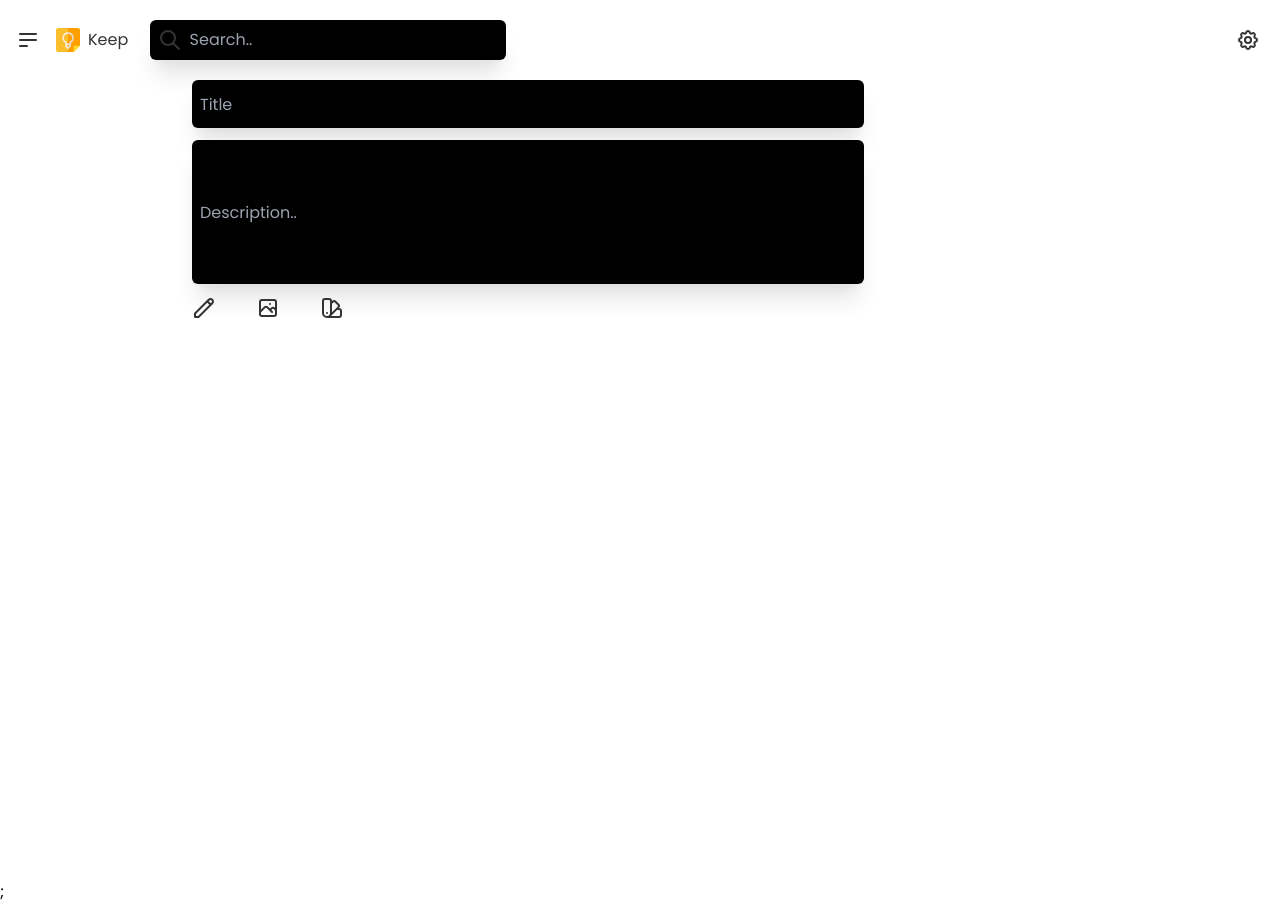
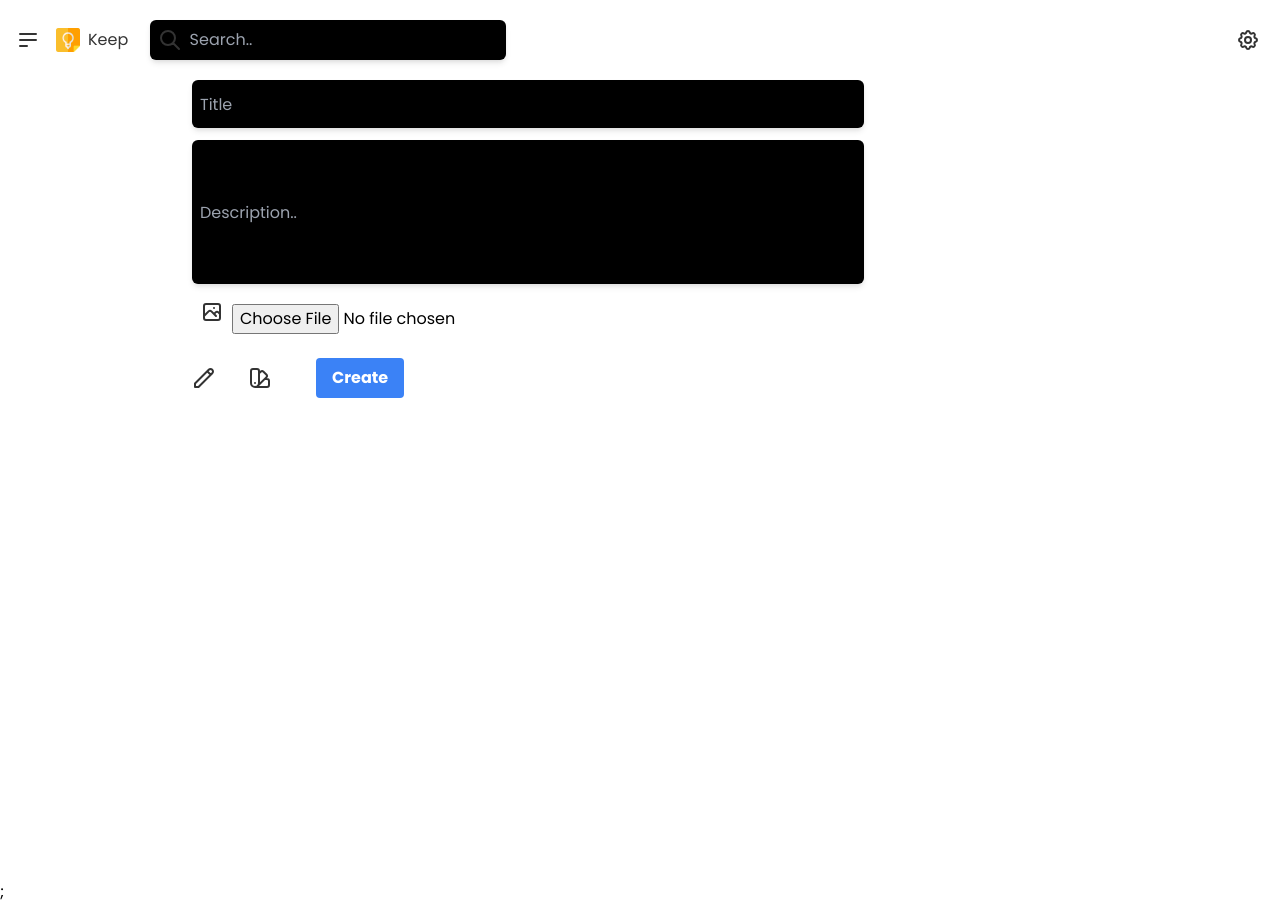
Before and after one commit to som-matrix/clone-google-keep, a React (Create React App) app in the folder client/: page / in a window 1280 px wide. Built offline with nearby package versions, Linux system fonts and the light colour scheme; no server answers.

Commit message:
Added the base64 image files and functionality

```diff
--- a/client/src/components/header.js
+++ b/client/src/components/header.js
@@ -49,7 +49,7 @@ const Header = ({ theme, setCurrentTheme, showMenu, setShowMenu }) => {
               <Search />
             </div>
             <input
-              className={`shadow-xl pl-10 py-2 rounded-md ${
+              className={`shadow-md pl-10 py-2 rounded-md ${
                 theme === "dark" ? "bg-black text-white" : ""
               }`}
               placeholder="Search.."
--- a/client/src/components/notes.js
+++ b/client/src/components/notes.js
@@ -1,13 +1,31 @@
-import React from "react";
+import React, { useState } from "react";
 
 import { Edit, Gallery, ColorPallete } from "../assets/svg-icons";
-const Notes = ({ theme }) => {
+const Notes = ({ theme, showImage, setShowImage }) => {
+  const [baseFile, setBaseFile] = useState(" ");
+  // Converting image into base64
+  const getImage = async (e) => {
+    let files = e.target.files[0];
+    const base64 = await baseImage(files);
+    setBaseFile(base64);
+    setShowImage(!showImage);
+  };
+  const baseImage = (file) =>
+    new Promise((resolve, reject) => {
+      let reader = new FileReader();
+      reader.readAsDataURL(file);
+      reader.onload = () => resolve(reader.result);
+      reader.onerror = (error) => reject(error);
+    });
+  const handaleFiles = () => {
+    setShowImage(!showImage);
+  };
   return (
     <div className="w-full h-screen">
       <div className="flex items-center flex-col  max-w-4xl h-96 mx-auto">
-        <form className="h-12 w-full  ">
+        <form method="post" className="h-12 w-full  ">
           <input
-            className={`h-full shadow-xl rounded-md   py-4 px-2 w-3/4 ${
+            className={`h-full shadow-md rounded-md   py-4 px-2 w-3/4 ${
               theme === "dark" ? "bg-black text-white" : ""
             }`}
             type="text"
@@ -15,24 +33,52 @@ const Notes = ({ theme }) => {
           />
         </form>
         <div className="w-full h-72 mt-2">
-          <form className="h-36 w-full">
+          <form method="post" className="h-36 w-full">
             <input
-              className={` w-3/4 mt-1 shadow-xl h-full py-4 px-2 rounded-md ${
+              className={` w-3/4 mt-1 shadow-md h-full py-4 px-2 rounded-md ${
                 theme === "dark" ? "bg-black text-white" : ""
               }`}
               type="text"
               placeholder="Description.."
             />
           </form>
-          <div className="flex items-center space-x-10 mt-4">
-            <div>
+          <form method="post" className="mt-3 p-2">
+            <label className="inline-block mr-2" htmlFor="file">
+              <Gallery />
+            </label>
+            <input
+              onChange={getImage}
+              type="file"
+              accept="image/png image/jpeg image/jpg"
+            />
+          </form>
+          {showImage && (
+            <div className="h-66 w-66 overflow-hidden">
+              {showImage && (
+                <img
+                  className=" h-52 w-52 object-cover"
+                  src={baseFile}
+                  alt="base"
+                />
+              )}
+              <button
+                onClick={handaleFiles}
+                className="mt-2 bg-red-500 hover:bg-red-700 text-black font-bold py-2 px-4 rounded"
+              >
+                Remove
+              </button>
+            </div>
+          )}
+          <div className="flex items-center space-x-11 mt-4">
+            <div className="flex items-center space-x-8">
               <Edit />
+
+              <ColorPallete />
             </div>
             <div>
-              <Gallery />
-            </div>
-            <div>
-              <ColorPallete />
+              <button className="bg-blue-500 hover:bg-blue-700 text-white font-bold py-2 px-4 rounded">
+                Create
+              </button>
             </div>
           </div>
         </div>
--- a/client/src/pages/home.js
+++ b/client/src/pages/home.js
@@ -1,12 +1,26 @@
-import React from "react";
+import React, { useState } from "react";
 import Notes from "../components/notes";
 import { useSelector } from "react-redux";
 const Home = ({ theme }) => {
+  const [showImage, setShowImage] = useState(false);
+  const [noteDetails, setNoteDetails] = useState({
+    title: "",
+    description: "",
+    colors: [],
+    selectedFile: "",
+  });
   const { keepNotes } = useSelector((state) => state.notes);
   console.log(keepNotes.keepNotes);
   return (
     <div>
-      <Notes theme={theme} />;
+      <Notes
+        showImage={showImage}
+        setShowImage={setShowImage}
+        noteDetails={noteDetails}
+        setNoteDetails={setNoteDetails}
+        theme={theme}
+      />
+      ;
     </div>
   );
 };
```
